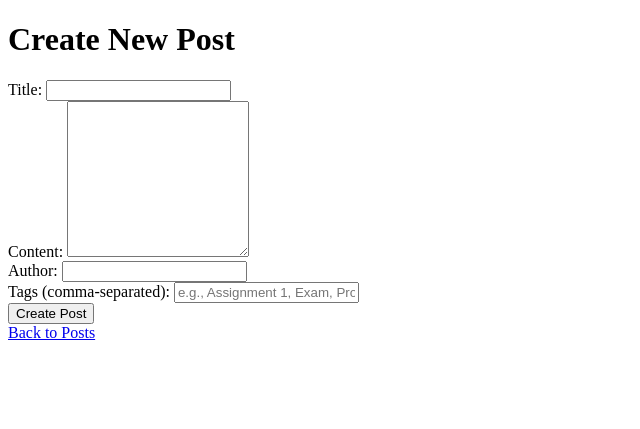
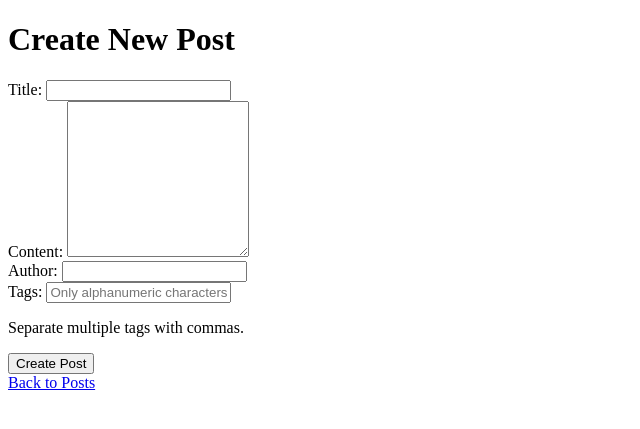
Before and after one commit to rsprenne/cs348Project, a Django app: page /post/new/ in a window 1280 px wide. Shown: the top 429 px of the page, without its empty margins (0-640 px from the left). Run offline with Django 5.2, Linux system fonts and the light colour scheme.

Commit message:
Tag deletion, tag indexing, regex on input fields

```diff
--- a/forum/admin.py
+++ b/forum/admin.py
@@ -1,9 +1,11 @@
 from django.contrib import admin
 
-from .models import Post, Comment
+from .models import Post, Comment, Tag
 
 # Register your models here.
 
 admin.site.register(Post)
 
 admin.site.register(Comment)
+
+admin.site.register(Tag)
--- a/forum/templates/forum/add_post.html
+++ b/forum/templates/forum/add_post.html
@@ -8,6 +8,16 @@
 <body>
     <main>
         <h1>Create New Post</h1>
+
+        {% if messages %}
+        <div class="messages">
+            {% for message in messages %}
+        <div class="alert {% if message.tags %}alert-{{ message.tags }}{% endif %}">
+            {{ message }}
+        </div>
+            {% endfor %}
+        </div>
+        {% endif %}
 
         <form method="post" action="{% url 'add_post' %}">
             {% csrf_token %}
@@ -23,12 +33,13 @@
 
             <div class="form-group">
                 <label for="author">Author:</label>
-                <input type="text" name="author" id="author" required>
+                <input type="text" name="author"  pattern="^[a-zA-Z0-9\s,]+" id="author" required>
             </div>
 
             <div class="form-group">
-                <label for="tags">Tags (comma-separated):</label>
-                <input type="text" id="tags" name="tags" placeholder="e.g., Assignment 1, Exam, Project, Quiz">
+                <label for="tags">Tags:</label>
+                <input type="text" id="tags" name="tags" pattern="^[a-zA-Z0-9\s,]+" placeholder="Only alphanumeric characters accepted">
+                <p class="tag-help">Separate multiple tags with commas.</p>
             </div>
 
             <button type="submit">Create Post</button>
--- a/forum/templates/forum/edit_post.html
+++ b/forum/templates/forum/edit_post.html
@@ -33,9 +33,8 @@
                 </div>
                 {% endif %}
 
-                <input type="text" name="tags" id="tags"
-                    value="{{ existing_tags }}"
-                    placeholder="e.g., Assignment 1, Exam, Project">
+                <input type="text" name="tags" id="tags" value="{{ existing_tags }}" pattern="^[a-zA-Z0-9\s,]+"
+                    placeholder="Only alphanumeric characters are accepted">
                 <p class="tag-help">Separate multiple tags with commas. Existing tags will be replaced.</p>
             </div>
 
--- a/forum/views.py
+++ b/forum/views.py
@@ -2,6 +2,7 @@ from django.http import HttpResponseForbidden
 from django.shortcuts import render, get_object_or_404, redirect
 from django.template import loader
 from .models import Post, Comment, Tag
+from django.db.models import Count
 
 def index(request):
     all_tags = Tag.objects.all()
@@ -18,11 +19,16 @@ def index(request):
         "all_tags": all_tags,
         "selected_tag": selected_tag
     }
+
     return render(request, "forum/index.html", context)
 
 def detail(request, post_id):
     post = get_object_or_404(Post, pk=post_id)
     return render(request, "forum/detail.html", {"post": post})
+
+def remove_old_tags():
+    old_tags = Tag.objects.annotate(post_count=Count('posts')).filter(post_count=0)
+    old_tags.delete()
 
 def add_post(request):
     if request.method == 'POST':
@@ -31,6 +37,7 @@ def add_post(request):
             content=request.POST['content'],
             author=request.POST['author'],
         )
+
         tags_input = request.POST.get('tags', '')
         if tags_input:
             tag_names = [tag.strip() for tag in tags_input.split(',')]
@@ -38,7 +45,11 @@ def add_post(request):
                 if tag_name:
                     tag, created = Tag.objects.get_or_create(name=tag_name)
                     new_post.tags.add(tag)
+
+        remove_old_tags()
+
         return redirect('detail', post_id=new_post.id)
+
     return render(request, 'forum/add_post.html')
 
 def add_comment(request, post_id):
@@ -49,6 +60,7 @@ def add_comment(request, post_id):
             content=request.POST['content'],
             author=request.POST['author']
         )
+
         return redirect('detail', post_id=post_id)
 
 def delete_post(request, post_id):
@@ -56,6 +68,7 @@ def delete_post(request, post_id):
         post = get_object_or_404(Post, pk=post_id)
         post.delete()
         return redirect('index')
+
     return HttpResponseForbidden("Invalid method")
 
 def delete_comment(request, post_id, comment_id):
@@ -63,6 +76,7 @@ def delete_comment(request, post_id, comment_id):
         comment = get_object_or_404(Comment, pk=comment_id, post_id=post_id)
         comment.delete()
         return redirect('detail', post_id=post_id)
+
     return HttpResponseForbidden("Invalid method")
 
 def edit_post(request, post_id):
@@ -82,6 +96,8 @@ def edit_post(request, post_id):
                     tag, created = Tag.objects.get_or_create(name = tag_name)
                     post.tags.add(tag)
 
+        remove_old_tags()
+
         return redirect('detail', post_id=post_id)
 
     existing_tags = ', '.join(post.tags.values_list('name', flat=True))
```
Also changed, not shown: forum/models.py (+8 -0 lines), db.sqlite3.
